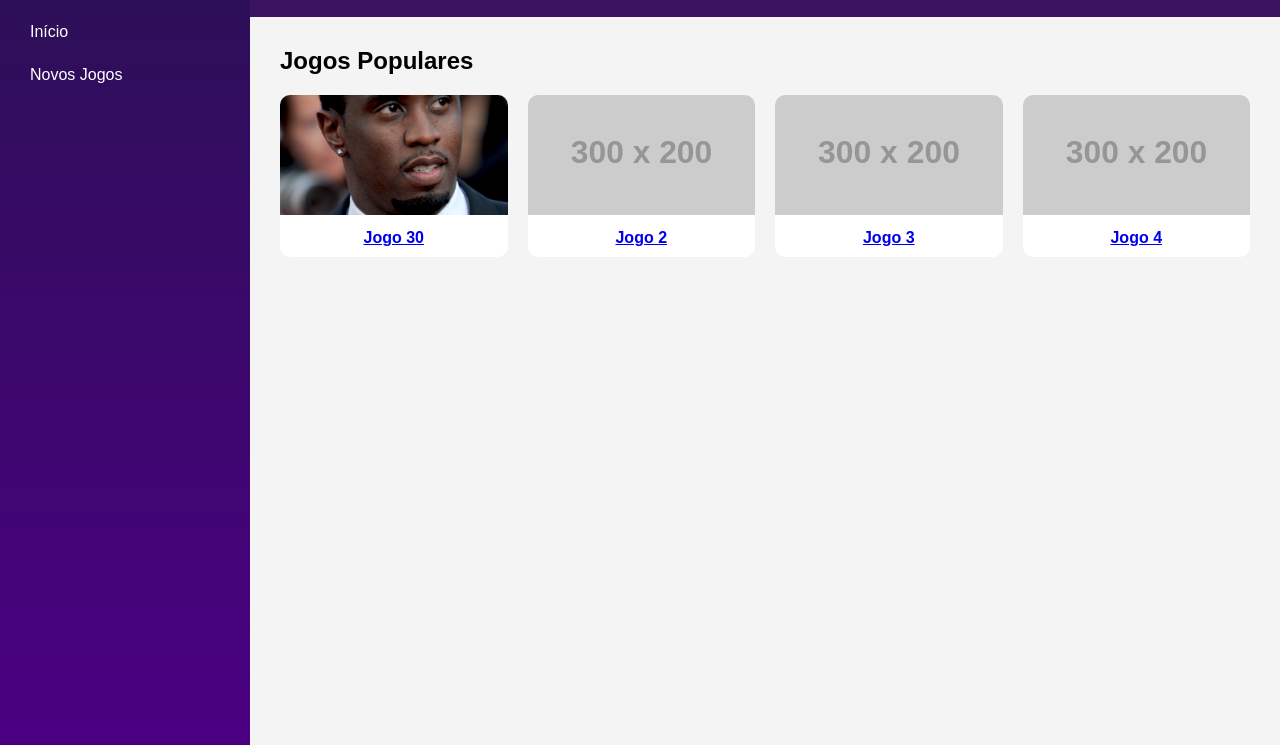
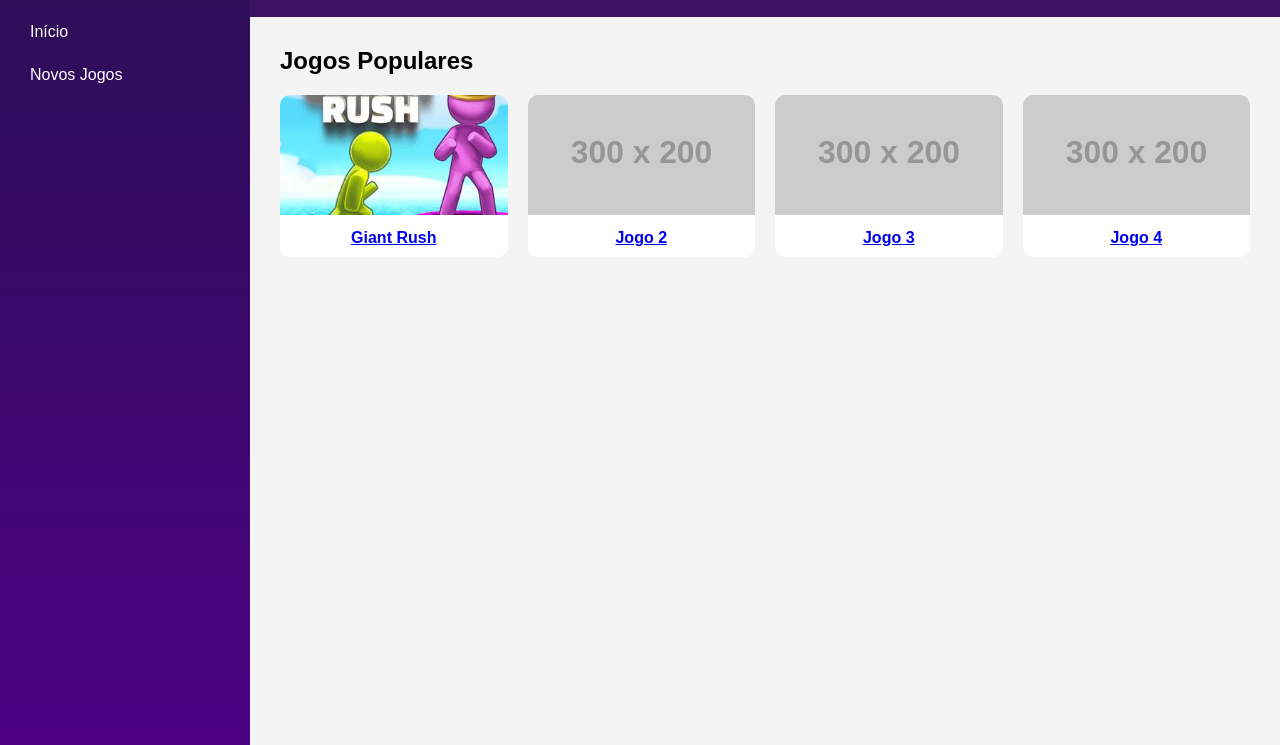
Before and after one commit to Belch121221/meu-servidor, a plain HTML site: page index.html in a window 1280 px wide. Shown: the part 55-800 px from the top of the page. Drawn offline with Linux system fonts and the light colour scheme; placeholder pictures from the web are drawn by us.

Commit message:
Update index.html

```diff
--- a/index.html
+++ b/index.html
@@ -128,8 +128,8 @@ body {
         <div class="games">
 
             <a href="jogo1.html" class="game-card">
-                <img src="Pdidy.jpg" alt="teste1">
-                <p>Jogo 30</p>
+                <img src="GiantRush.jpg" alt="teste1">
+                <p>Giant Rush</p>
             </a>
 
             <a href="jogo2.html" class="game-card">
```
